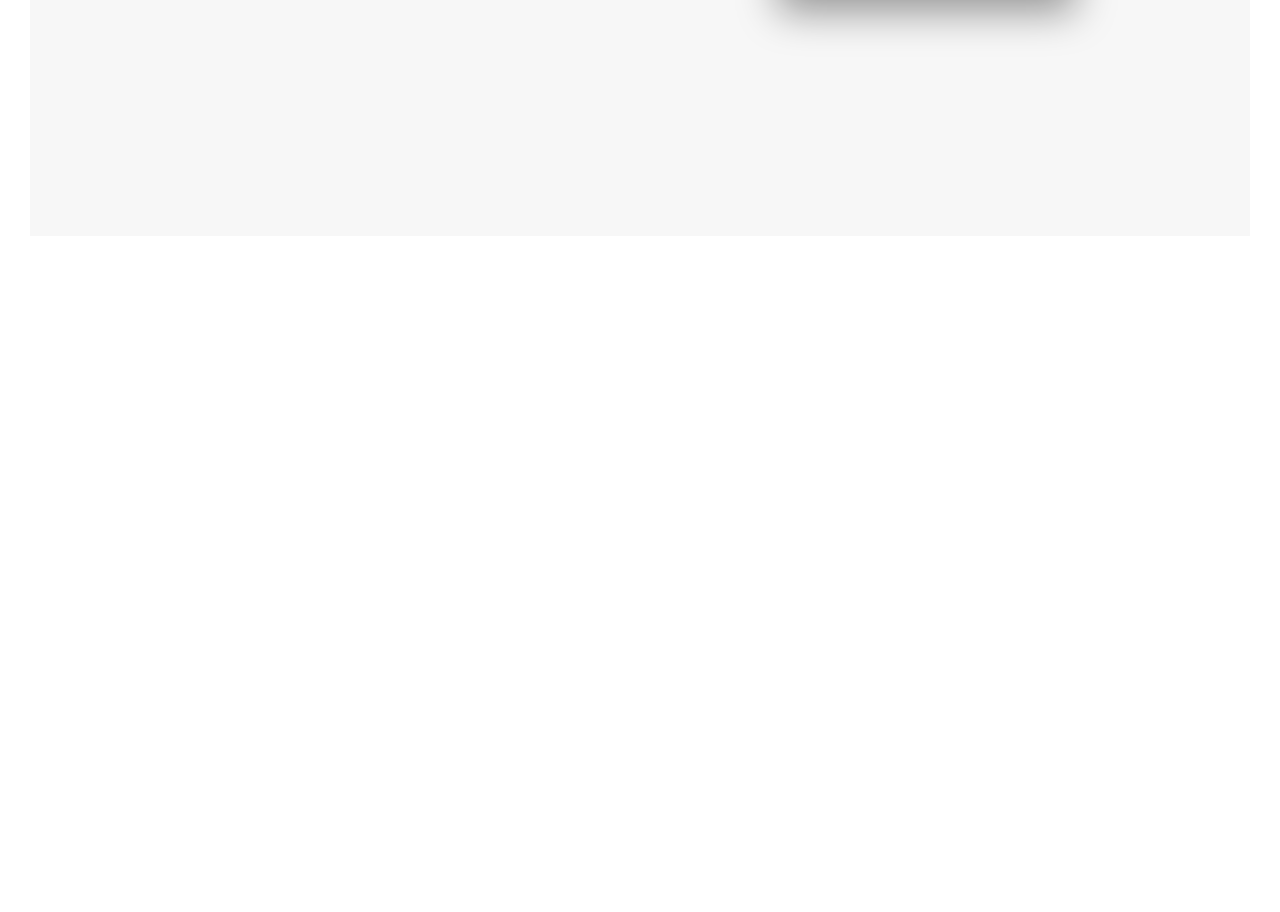
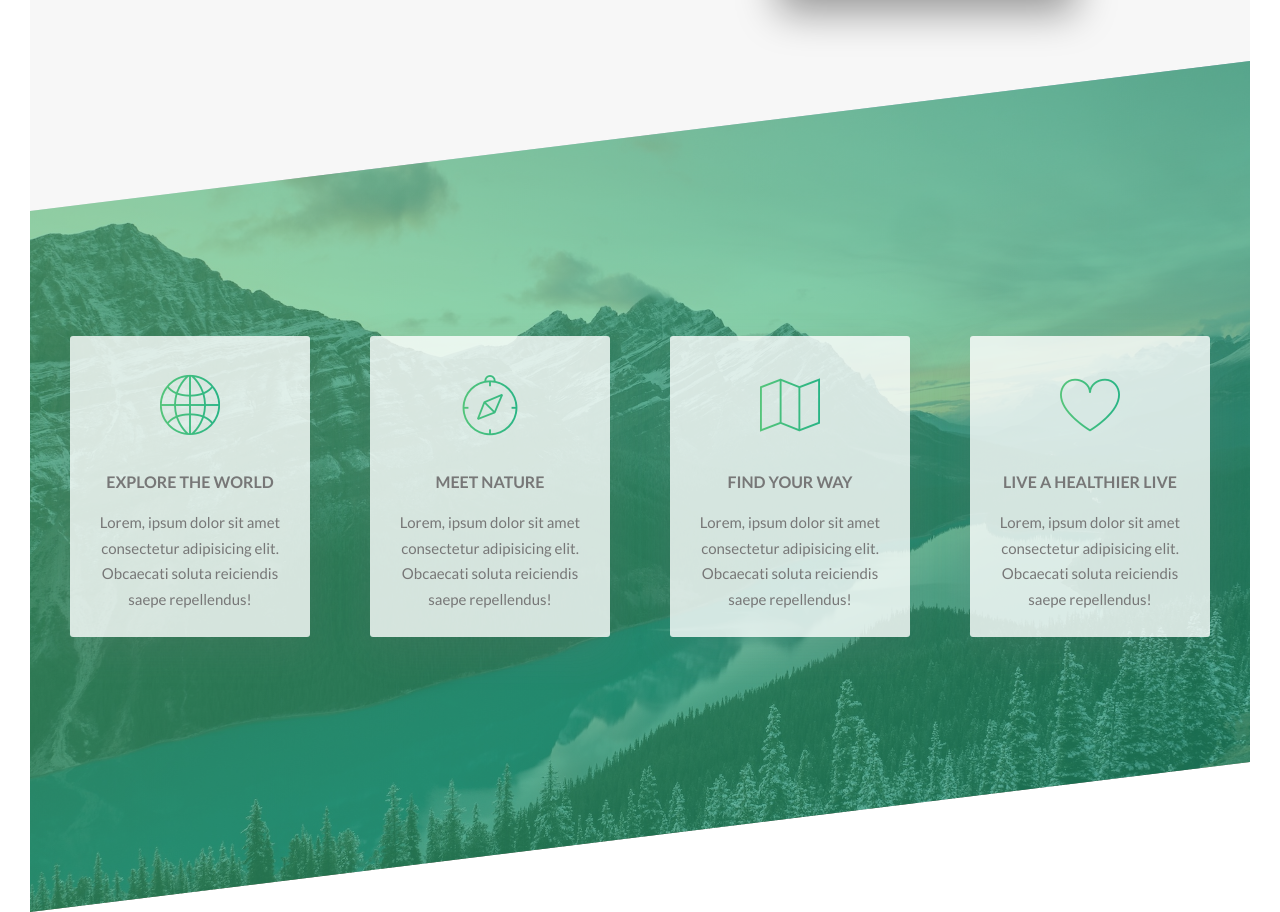
Before and after one commit to RobertEJohnson/nature-adventure-site, a website: page index.html in a window 1280 px wide. Shown: the part 1321-2233 px from the top of the page. Before the commit the page ends 1587 px from the top, so only its background shows below. Drawn offline with nearby package versions, Linux system fonts and the light colour scheme.

Commit message:
added cards to features sections

```diff
--- a/index.html
+++ b/index.html
@@ -5,7 +5,6 @@
         <meta name="viewport" content="width=device-width, initial-scale=1.0">
 
         <link href="https://fonts.googleapis.com/css?family=Lato:100,300,400,700,900" rel="stylesheet">
-
         <link rel="stylesheet" href="css/icon-font.css">
         <link rel="stylesheet" href="css/style.css">
         <link rel="shortcut icon" type="image/png" href="img/favicon.png">
@@ -70,6 +69,50 @@
 
             </section>
 
+            <section class="section-features">
+
+                <div class="row">
+                    <div class="col-1-of-4">
+                        <div class="feature-box">
+                            <i class="feature-box__icon icon-basic-world"></i>
+                            <h3 class="heading-tertiary u-margin-bottom-small">Explore the World</h3>
+                            <p>
+                                Lorem, ipsum dolor sit amet consectetur adipisicing elit. Obcaecati soluta reiciendis saepe repellendus!
+                            </p>
+                        </div>
+                    </div>
+
+                    <div class="col-1-of-4">
+                        <div class="feature-box">
+                            <i class="feature-box__icon icon-basic-compass"></i>
+                            <h3 class="heading-tertiary u-margin-bottom-small">Meet nature</h3>
+                            <p>
+                                Lorem, ipsum dolor sit amet consectetur adipisicing elit. Obcaecati soluta reiciendis saepe repellendus!
+                            </p>
+                        </div>
+                    </div>
+
+                    <div class="col-1-of-4">
+                        <div class="feature-box">
+                            <i class="feature-box__icon icon-basic-map"></i>
+                            <h3 class="heading-tertiary u-margin-bottom-small">Find your way</h3>
+                            <p>
+                                Lorem, ipsum dolor sit amet consectetur adipisicing elit. Obcaecati soluta reiciendis saepe repellendus!
+                            </p>
+                        </div>
+                    </div>
+
+                    <div class="col-1-of-4">
+                        <div class="feature-box">
+                            <i class="feature-box__icon icon-basic-heart"></i>
+                            <h3 class="heading-tertiary u-margin-bottom-small">Live a healthier live</h3>
+                            <p>
+                                Lorem, ipsum dolor sit amet consectetur adipisicing elit. Obcaecati soluta reiciendis saepe repellendus!
+                            </p>
+                        </div>
+                    </div>
+                </div>
+            </section>
         </main>
 
 
--- /dev/null
+++ b/sass/components/_feature-box.scss
@@ -0,0 +1,31 @@
+.feature-box {
+
+    //give the card a background color
+    background-color: rgba($color-white, .8);
+    font-size: 1.5rem;
+    padding: 2.5rem;
+    text-align: center;
+    border-radius: 3px;
+
+    //give the card a shadow
+    box-shadow: 0 1.5rem 4rem rgba($color-grey-dark, .15);
+
+    //give a transition for transform
+    transition: transform .3s;
+
+    &:hover {
+        transform: translateY(-1.5rem) scale(1.05);
+    }
+
+    //icon styling
+    &__icon {
+        font-size: 6rem;
+        margin-bottom: .5rem;
+
+        display: inline-block;
+        background-image: linear-gradient(to right, $color-primary-light, $color-primary-dark);
+        background-clip: text;
+        -webkit-background-clip: text;
+        color: transparent;
+    }
+}
--- a/sass/main.scss
+++ b/sass/main.scss
@@ -9,6 +9,7 @@
 
 @import "components/button";
 @import "components/composition";
+@import "components/feature-box";
 
 @import "layout/header";
 @import "layout/grid";
--- a/sass/pages/_home.scss
+++ b/sass/pages/_home.scss
@@ -3,3 +3,25 @@
     padding: 25rem 0;
     margin-top: -20vh;
 }
+
+.section-features {
+
+    padding: 20rem 0;
+
+    background-image: linear-gradient(
+        to right bottom,
+        rgba($color-primary-light, 0.6),
+        rgba($color-primary-dark, 0.6)
+    ),
+    url(../img/nat-4.jpg);
+    background-size: cover;
+
+    margin-top: -10rem;
+    transform: skewY(-7deg);
+
+    //direct child selector > *
+    //This selects all the direct children of this
+    & > * {
+        transform: skewY(7deg);
+    }
+}
```
Also changed, not shown: css/style.css, sass/components/_composition.scss (renamed from sass/components/composition.scss), 1 other file.
